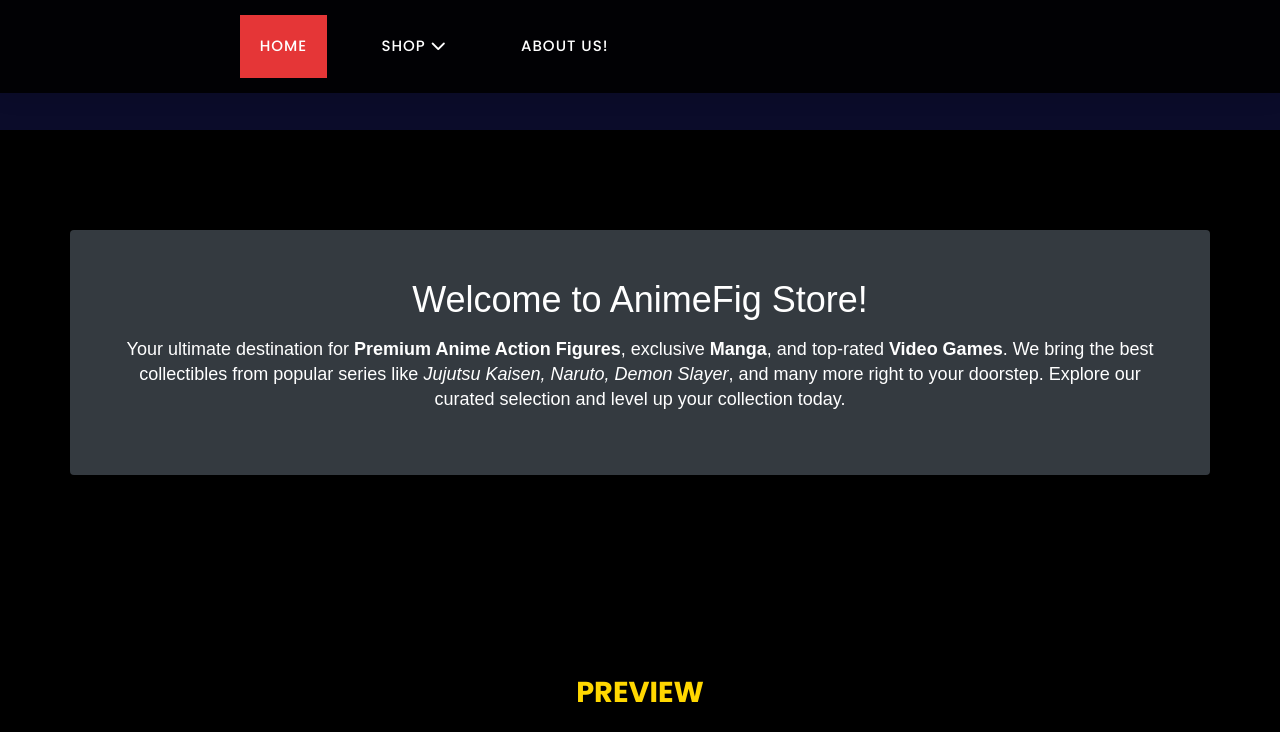
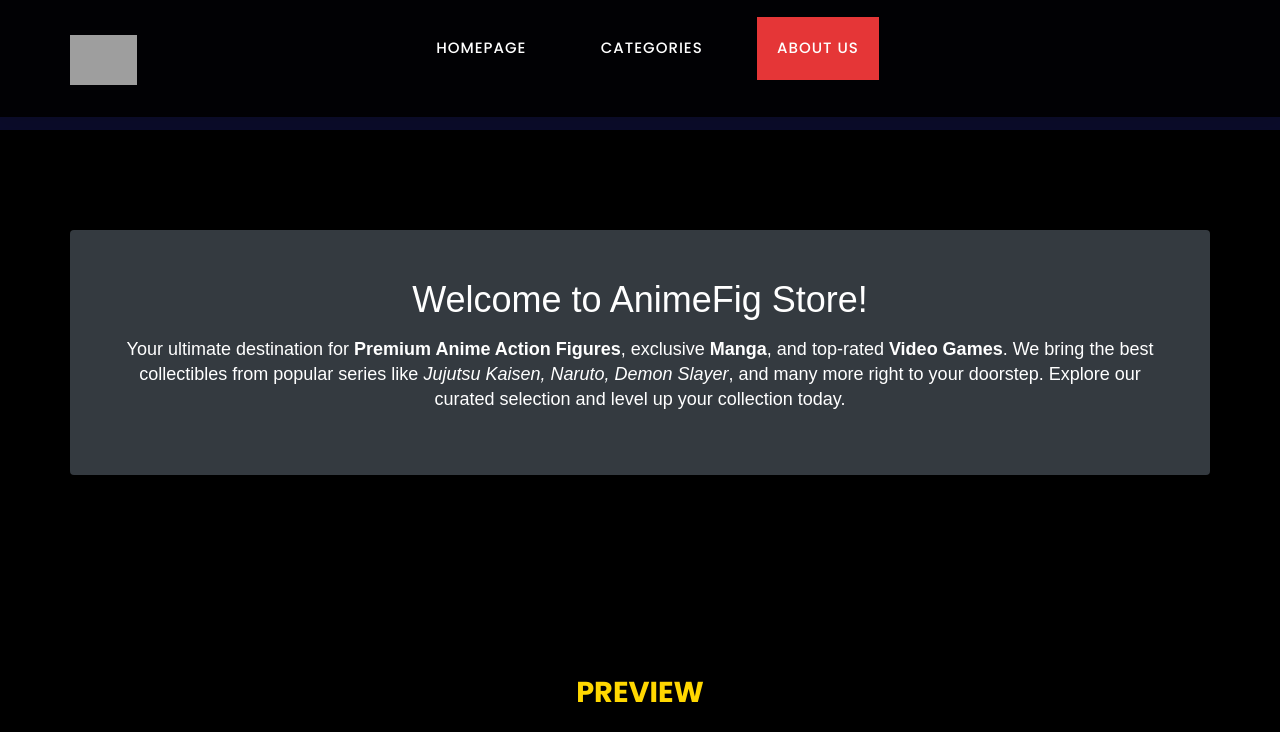
Before and after one commit to SasakiKouten/AnimeFig-Store, a website: page index.html in a window 1280 px wide. Shown: the top 732 px of the page. Drawn offline with nearby package versions, Linux system fonts and the light colour scheme; grey boxes are pictures that could not be loaded.

Commit message:
Update index.html

```diff
--- a/index.html
+++ b/index.html
@@ -889,34 +889,40 @@
 </div>
 <!-- Header Section Begin -->
 <header class="header">
-<div class="mobile-menu-toggle d-md-none d-block text-end pe-3">
-<i class="fas fa-bars text-white fs-3" id="mobileMenuBtn"></i>
-</div>
-<div class="d-md-none d-block bg-dark text-white p-3 position-absolute w-100" id="mobileMenu" style="top: 80px; display: none; z-index: 999;">
-<ul class="list-unstyled m-0">
-<li class="mb-2"><a class="text-white" href="./index.html">Home</a></li>
-<li class="mb-2"><a class="text-white" href="./categories.html">Shop</a></li>
-<li><a class="text-white" href="./blog.html">About Us!</a></li>
-</ul>
-</div>
-
-<div class="col-lg-8 col-md-6 d-none d-md-block">
+<div class="container">
+<div class="row">
+<div class="col-lg-2">
+<div class="header__logo">
+<a href="./index.html">
+<img alt="" src="img/trending/logo.png"/>
+</a>
+</div>
+</div>
+<div class="col-lg-8">
 <div class="header__nav">
-<nav class="header__menu">
-<ul>
-<li class="active"><a href="./index.html">Home</a></li>
-<li><a href="./categories.html">Shop <i class="fas fa-chevron-down"></i></a>
+<nav class="header__menu mobile-menu">
+<ul>
+<li><a href="./index.html">Homepage</a></li>
+<li><a href="./categories.html">Categories <span class="arrow_carrot-down"></span></a>
 <ul class="dropdown">
-<li><a href="./categories.html">Our Products</a></li>
+<li><a href="./categories.html">Products</a></li>
+<li><a href="./anime-details.html">Product Details</a></li>
 </ul>
 </li>
-<li><a href="./blog.html">About Us!</a></li>
+<li class="active"><a href="./blog.html">About Us</a></li>
 </ul>
 </nav>
 </div>
 </div>
-
-
+<div class="col-lg-2">
+<div class="header__right">
+<a class="search-switch" href="#"><span class="icon_search"></span></a>
+<a href="./login.html"><span class="icon_profile"></span></a>
+</div>
+</div>
+</div>
+<div id="mobile-menu-wrap"></div>
+</div>
 </header>
 <section class="features spad" style="margin-top: 130px;">
 <div class="container">
@@ -1506,7 +1512,6 @@
 </div>
 </div>
 </div>
-
 </section>
 <!-- Footer Section Begin -->
 <footer class="footer">
```
